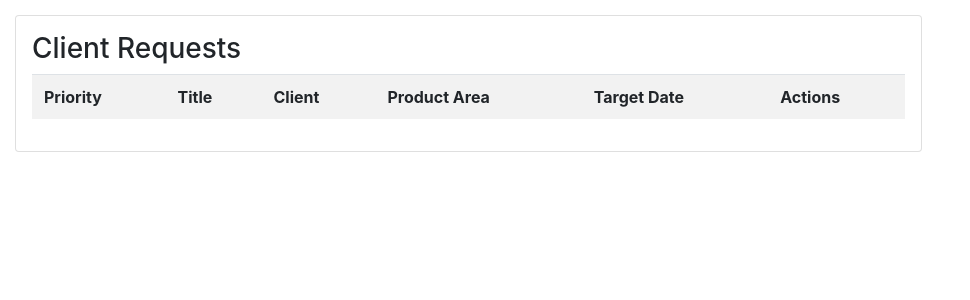
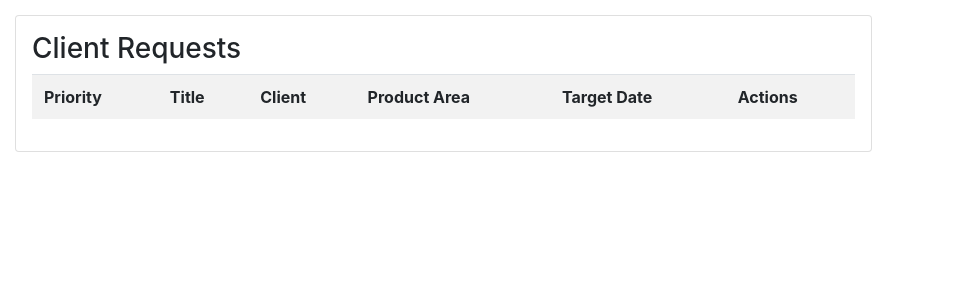
Before and after one commit to catawump/feature-requests, a Flask app: template app/templates/index.html in a window 1280 px wide. Shown: the part 56-356 px from the top of the page, without its empty margins (0-970 px from the left). Run offline with Flask 2, Linux system fonts and the light colour scheme; the template is opened without the code that fills it, so the values that code supplies are empty; parts of the project's set-up code (start-up, migrations or seed data) failed here and were passed over; some libraries are stand-ins or nearby versions.

Commit message:
Minor visual adjustments

```diff
--- a/app/templates/index.html
+++ b/app/templates/index.html
@@ -1,6 +1,6 @@
 {% extends "base.html" %} {% block content %}
 {% if form %}
-<div class="card" style="width: 22rem; margin: 5px; padding: 1rem; display: inline-block; vertical-align: top;">
+<div class="card" style="width: 26rem; margin: 5px; padding: 1rem; display: inline-block; vertical-align: top;">
     <h3>Add a Request</h3>
     <form action="" method="post">
         {{ form.hidden_tag() }}
@@ -48,7 +48,7 @@
 </div>
 {% endif %}
 
-<div class="card" style="width: 72%; margin: 5px; padding: 1rem; display: inline-block; vertical-align: top;">
+<div class="card" style="width: 68%; margin: 5px; padding: 1rem; display: inline-block; vertical-align: top;">
     <h3>Client Requests</h3>
     <table class="table table-striped">
         <tr valign="top" style="font-weight: bold;">
```
